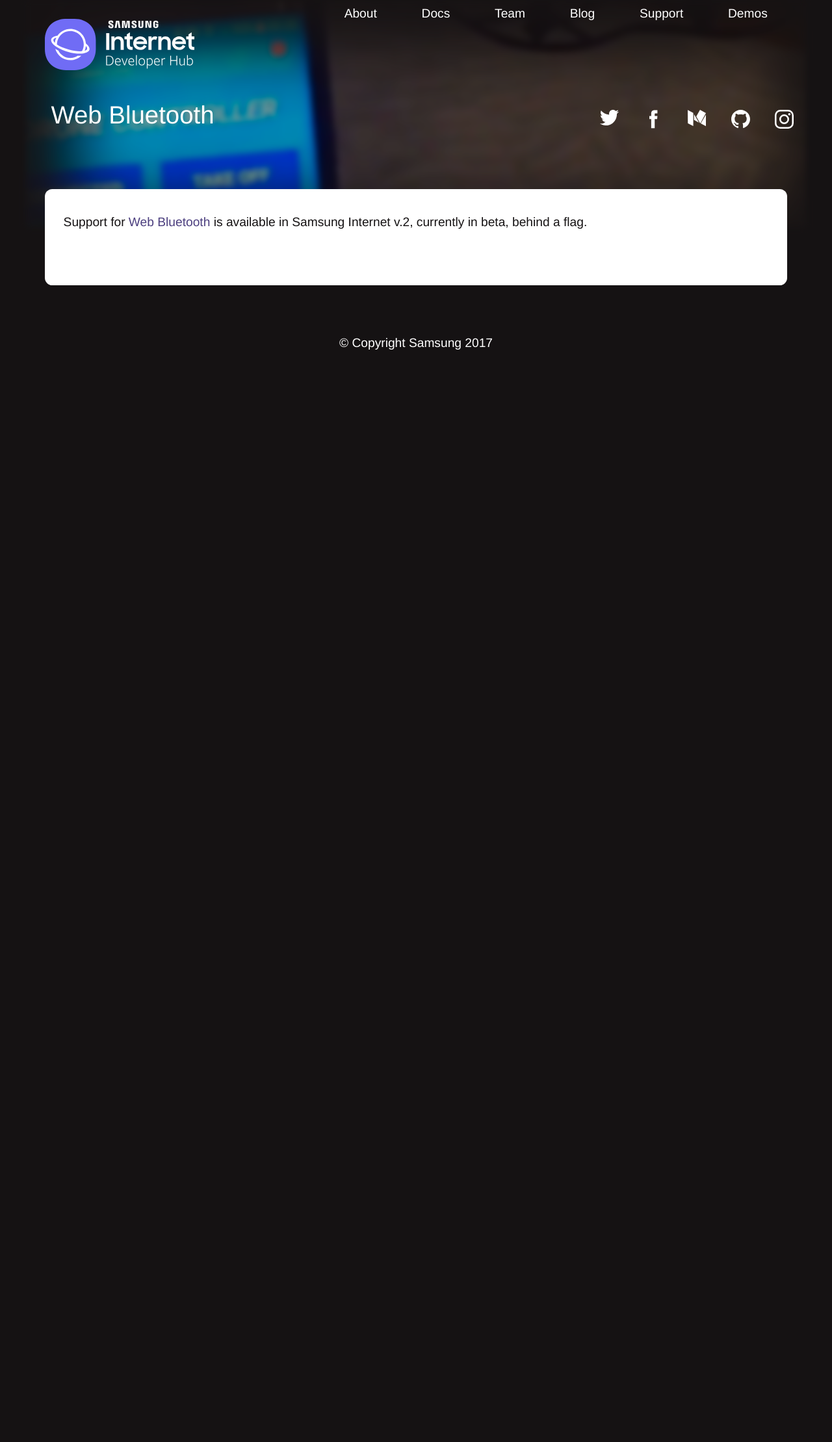
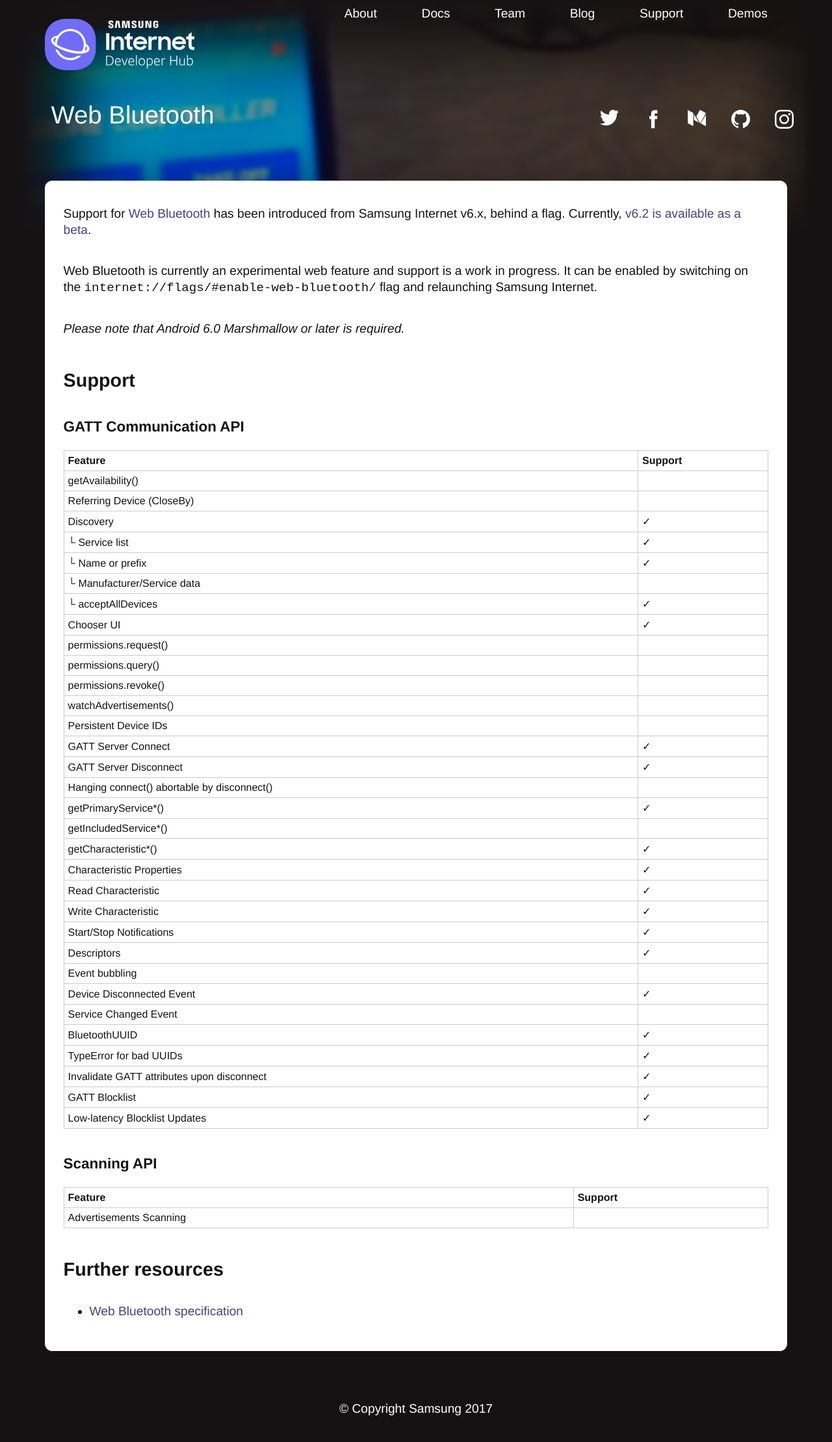
Before and after one commit to SamsungInternet/homepage-archive, a Jekyll site: the page built from docs/web-bluetooth.md, in a window 1280 px wide. Shown: the whole page at 65% size. Built offline with Jekyll 4.4.1, drawn with Linux system fonts in a browser that asks for light colours; before the commit the page ends 900 px from its top, so only the background shows below that.

Commit message:
Add Web Bluetooth doc page

```diff
--- a/docs/web-bluetooth.md
+++ b/docs/web-bluetooth.md
@@ -4,4 +4,60 @@
 image: /images/header-images/bluetooth-drone.jpg
 description: Access and control Bluetooth Low Energy devices from your web browser
 ---
-Support for [Web Bluetooth]() is available in Samsung Internet v.2, currently in beta, behind a flag.
+Support for [Web Bluetooth](https://github.com/WebBluetoothCG/web-bluetooth) has been introduced from Samsung Internet v6.x,
+behind a flag. Currently, [v6.2 is available as a beta](https://play.google.com/store/apps/details?id=com.sec.android.app.sbrowser.beta).
+
+Web Bluetooth is currently an experimental web feature and support is a work in progress.
+It can be enabled by switching on the `internet://flags/#enable-web-bluetooth/` flag and
+relaunching Samsung Internet.
+
+*Please note that Android 6.0 Marshmallow or later is required.*
+
+## Support
+
+### GATT Communication API
+
+| Feature                                  	  | Support |
+| ------------------------------------------- | ------- |
+| getAvailability()                           |     	  |
+| Referring Device (CloseBy)	                |         |
+| Discovery                                   |	✓       |
+| └ Service list                              |	✓       |
+| └ Name or prefix                            |	✓       |
+| └ Manufacturer/Service data                 |         |
+| └ acceptAllDevices                          |	✓       |
+| Chooser UI                                  |	✓       |
+| permissions.request()                       |         |
+| permissions.query()                         |         |
+| permissions.revoke()                        |	        |
+| watchAdvertisements()                       |	        |
+| Persistent Device IDs                       |	        |
+| GATT Server Connect                         |	✓       |
+| GATT Server Disconnect                      |	✓       |
+| Hanging connect() abortable by disconnect() |         |
+| getPrimaryService*()                        |	✓       |
+| getIncludedService*()	                      |         |
+| getCharacteristic*()                        |	✓       |
+| Characteristic Properties                   |	✓       |
+| Read Characteristic                         |	✓       |
+| Write Characteristic                        |	✓       |
+| Start/Stop Notifications                    |	✓       |
+| Descriptors                                 |	✓       |
+| Event bubbling	                            |         |
+| Device Disconnected Event                   |	✓       |
+| Service Changed Event                       |         |
+| BluetoothUUID                               |	✓       |
+| TypeError for bad UUIDs                     |	✓       |
+| Invalidate GATT attributes upon disconnect  |	✓       |
+| GATT Blocklist                              |	✓       |
+| Low-latency Blocklist Updates               |	✓       |
+
+### Scanning API
+
+| Feature                                  	  | Support |
+| ------------------------------------------- | ------- |
+| Advertisements Scanning	                    |         |
+
+## Further resources
+
+* [Web Bluetooth specification](https://webbluetoothcg.github.io/web-bluetooth/)
--- a/style/page.scss
+++ b/style/page.scss
@@ -9,6 +9,10 @@
   margin-top: 0;
   font-size: 2em;
   font-weight: 400;
+}
+
+h2 {
+  margin: 1em 0 0.5em 0;
 }
 
 pre {
@@ -78,3 +82,15 @@
     max-width: 50%;
   }
 }
+
+table {
+  border-collapse: collapse;
+  margin-bottom: 1em;
+}
+
+table td,
+table th {
+  border: 1px solid #ccc;
+  padding: 6px;
+  text-align: left;
+}
```
